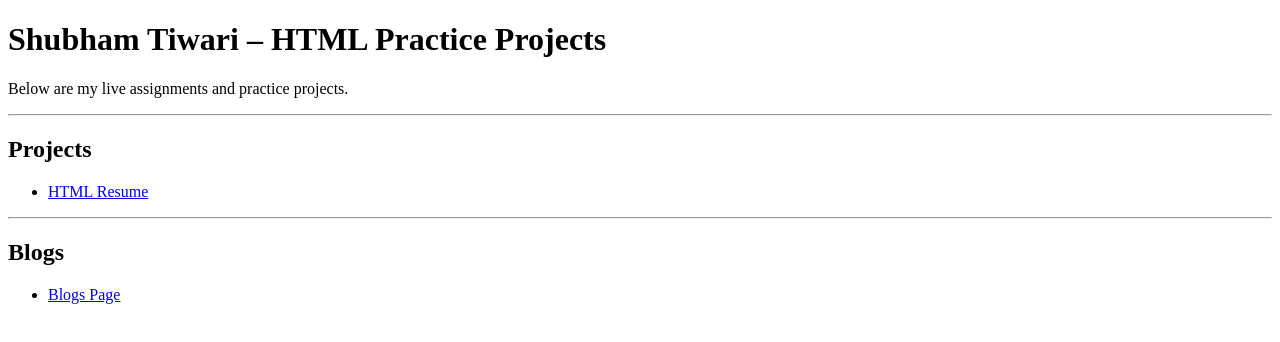
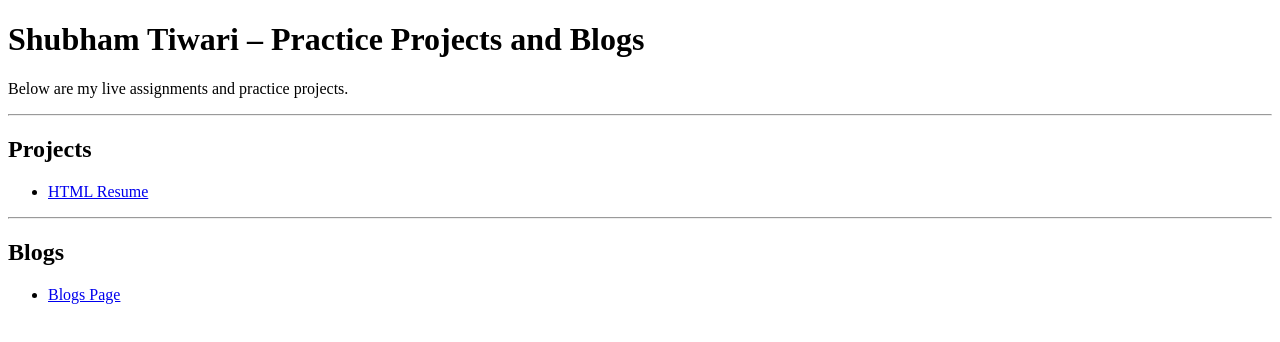
Before and after one commit to Kilroy-20/Chai-Code-Cohort, a plain HTML site: page index.html in a window 1280 px wide. Drawn offline with Linux system fonts and the light colour scheme.

Commit message:
Improved Readme and Main Index file

```diff
--- a/index.html
+++ b/index.html
@@ -6,7 +6,7 @@
 </head>
 <body>
 
-  <h1>Shubham Tiwari – HTML Practice Projects</h1>
+  <h1>Shubham Tiwari – Practice Projects and Blogs</h1>
   <p>Below are my live assignments and practice projects.</p>
 
   <hr>
```
Also changed, not shown: README.MD.
